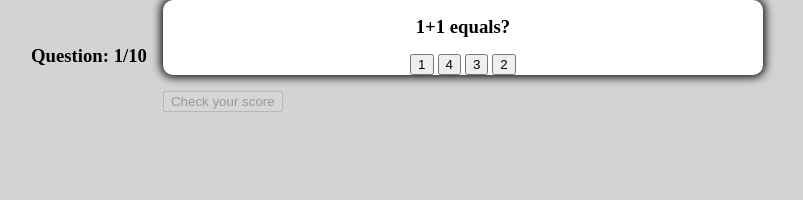
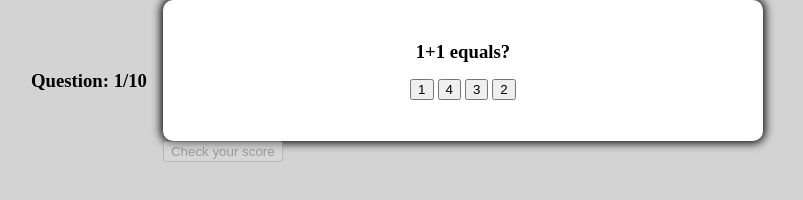
Before and after one commit to lundqvistwilliam/Quiz-app, a plain HTML site: page index.html in a window 1280 px wide. Both pictures are taken after a click on the button "Start Quiz!". Shown: the whole page, without its empty margins (256-1059 px from the left). Drawn offline with Linux system fonts and the light colour scheme.

Commit message:
added padding

```diff
--- a/script.js
+++ b/script.js
@@ -36,7 +36,7 @@ let questionsArr = [
         questionAlternative3: "3",
         questionAlternative4: "2",
         correctAnswer: "2",
-       // type: "multipleChoice"
+        type: "multipleChoice",
     },
     {
         question: "What is the name of Australia's capital city?",
@@ -44,7 +44,8 @@ let questionsArr = [
         questionAlternative2: "Sydney",
         questionAlternative3: "Perth",
         questionAlternative4: "Canberra",
-        correctAnswer: "Canberra"
+        correctAnswer: "Canberra",
+        type: "multipleChoice",
     },
     {
         question: "What is the smallest country in the world by area?",
@@ -53,6 +54,7 @@ let questionsArr = [
         questionAlternative3: "Monaco",
         questionAlternative4: "San Marino",
         correctAnswer: "Vatican City",
+        type: "multipleChoice",
     },
     {
         question: "Who was the first US president?",
@@ -61,6 +63,7 @@ let questionsArr = [
         questionAlternative3: "Abraham Lincoln",
         questionAlternative4: "Theodore Roosevelt",
         correctAnswer: "George Washington",
+        type: "multipleChoice",
     },
     {
         question: "In what sport do you compete to win the Stanley Cup?",
@@ -69,6 +72,7 @@ let questionsArr = [
         questionAlternative3: "Basketball",
         questionAlternative4: "American football",
         correctAnswer: "Hockey",
+        type: "multipleChoice",
     },
     {
         question: "Which nation won the 2010 football World Cup?",
@@ -77,6 +81,7 @@ let questionsArr = [
         questionAlternative3: "France",
         questionAlternative4: "Spain",
         correctAnswer: "Spain",
+        type: "multipleChoice",
     },
     {
         question: "What year did Apple launch the first iPhone?",
@@ -85,6 +90,7 @@ let questionsArr = [
         questionAlternative3: "2007",
         questionAlternative4: "2009",
         correctAnswer: "2008",
+        type: "multipleChoice",
     },
     {
         question: "Which planet is closest to the sun?",
@@ -93,6 +99,7 @@ let questionsArr = [
         questionAlternative3: "Mars",
         questionAlternative4: "Jupiter",
         correctAnswer: "Mercury",
+        type: "multipleChoice",
     },
     {
         question: "Who was the first Roman emperor?",
@@ -101,6 +108,7 @@ let questionsArr = [
         questionAlternative3: "Augustus",
         questionAlternative4: "Caligula",
         correctAnswer: "Augustus",
+        type: "multipleChoice",
     },
     {
         question: "How many elements are there on the periodic table?",
@@ -109,6 +117,7 @@ let questionsArr = [
         questionAlternative3: "108",
         questionAlternative4: "188",
         correctAnswer: "118",
+        type: "multipleChoice",
     }
 
 ]
@@ -160,7 +169,7 @@ submitBtn.addEventListener("click", ()=> {
     historyArray.forEach(historyObject => {
         let li = document.createElement("li");
         let question = questionsArr[historyObject.question]
-        li.innerHTML = "Fråga " + (historyObject.question +1) + ": " + question.question +", Du svarade: " + historyObject.answer + ", Rätt svar: " + question.correctAnswer
+        li.innerHTML = "Question " + (historyObject.question +1) + ": " + question.question +", Your answer: " + historyObject.answer + ", Correct answer: " + question.correctAnswer
         historyUl.appendChild(li);
     })
 })
@@ -200,15 +209,13 @@ function checkCorrectAnswer(text, correctAnswer) {
     let question = questionsArr[currentQuestion];
 
     let historyObject = {
-    question: currentQuestion,
-    answer: text
+        question: currentQuestion,
+        answer: text
     }
     historyArray.push(historyObject)
     console.log(historyObject)
 
-    if(currentQuestion !== questionsArr.length-1){
-        currentQuestion++
-    }
+
 
     if (text === correctAnswer) {
         console.log("rätt1")
@@ -217,12 +224,14 @@ function checkCorrectAnswer(text, correctAnswer) {
         console.log("fel")
     }
 
-    if(currentQuestion+1 === questionsArr.length){
+    if(currentQuestion === questionsArr.length -1){
         console.log("completed")
         submitBtn.disabled=false;
+    } else {
+        currentQuestion++
+        loadQuiz();
     }
 
-    loadQuiz();
 }
 
 
--- a/style.css
+++ b/style.css
@@ -24,6 +24,7 @@ body {
     box-shadow: 0 0 10px 2px;
     width: 600px;
     /*height: 250px; */
+    padding: 25px;
 }
 
 h3{
```
